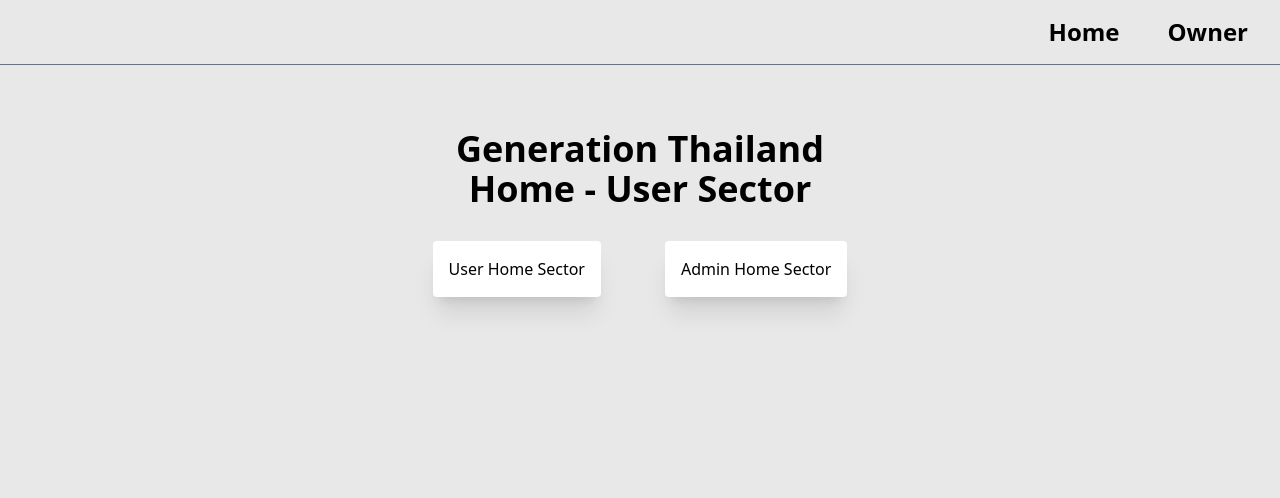
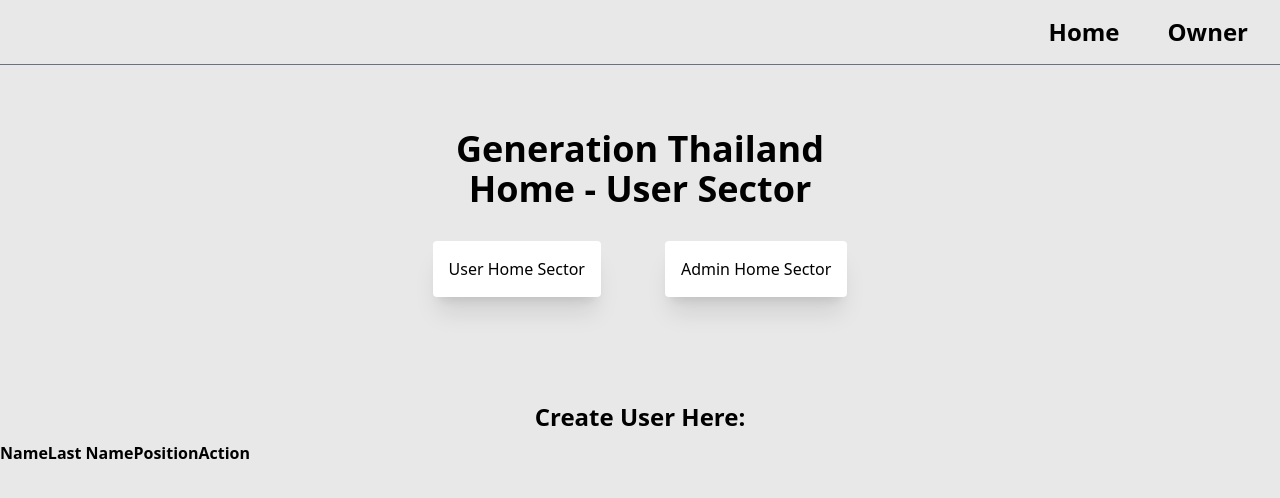
Before and after one commit to orayachan/17-oraya-react, a React (Vite) app: page /user in a window 1280 px wide. Shown: the top 498 px of the page. Built offline with nearby package versions, Linux system fonts and the light colour scheme.

Commit message:
feat: save progress

```diff
--- a/package.json
+++ b/package.json
@@ -5,7 +5,7 @@
   "type": "module",
   "scripts": {
     "dev": "vite",
-    "build": "vite build, [my-framework] build --output public",
+    "build": "vite build",
     "lint": "eslint .",
     "preview": "vite preview"
   },
--- a/src/pages/Admin.jsx
+++ b/src/pages/Admin.jsx
@@ -1,9 +1,10 @@
 import { Link } from "react-router";
-// import React, { useState } from "react";
+// import React, { useEffect, useState } from "react";
+// import axios from "axios";
 
 const Admin = () => {
   return (
-    <div className="h-screen bg-[#e8e8e8] text-center mt-16">
+    <div className="w-screen bg-[#e8e8e8] text-center mt-16">
       <p className="text-4xl font-bold">Generation Thailand</p>
       <p className="text-4xl font-bold">Home - Admin Sector</p>
       <section className="py-8">
@@ -14,9 +15,9 @@ const Admin = () => {
             <Link to="/admin">Admin Home Sector</Link>
         </button>
       </section>
-      <section>
-        <p className="text-2xl font-bold py-2">Create User Here:</p>
-        <form>
+      <section className="py-8">
+        <p className="text-2xl font-bold py-2 mt-16">Create User Here:</p>
+        <form className="m-auto">
             <input type="text" id="name" name="name" placeholder="Name" className="bg-white rounded p-2 mx-4 w-56"></input>
             <input type="text" id="lastname" name="lastname" placeholder="Last Name" className="bg-white rounded p-2 mx-4 w-56"></input>
             <input type="text" id="position" name="position" placeholder="Position" className="bg-white rounded p-2 mx-4 w-56"></input>
@@ -24,7 +25,7 @@ const Admin = () => {
         </form>
       </section>
       <section>
-        <p className="text-2xl font-bold py-2">Create User Here:</p>
+        <p className="text-2xl font-bold py-2 mt-16">Create User Here:</p>
         <table>
             <thead>
                 <tr>
@@ -36,10 +37,10 @@ const Admin = () => {
             </thead>
             <tbody>
                 <tr>
-                    <td>{person.name}</td>
-                    <td>{person.lastName}</td>
-                    <td>{person.position}</td>
-                    <td>{person.deleteButton}</td>
+                    {/* <td>{person.name}</td> */}
+                    {/* <td>{person.lastName}</td> */}
+                    {/* <td>{person.position}</td> */}
+                    {/* <td>{person.deleteButton}</td> */}
                 </tr>
             </tbody>
         </table>
@@ -48,4 +49,6 @@ const Admin = () => {
   );
 };
 
+
+
 export default Admin;
--- a/src/pages/User.jsx
+++ b/src/pages/User.jsx
@@ -14,6 +14,27 @@ const User = () => {
             <Link to="/admin">Admin Home Sector</Link>
         </button>
       </section>
+      <section>
+        <p className="text-2xl font-bold py-2 mt-16">Create User Here:</p>
+        <table>
+            <thead>
+                <tr>
+                    <th>Name</th>
+                    <th>Last Name</th>
+                    <th>Position</th>
+                    <th>Action</th>
+                </tr>
+            </thead>
+            <tbody>
+                <tr>
+                    {/* <td>{person.name}</td> */}
+                    {/* <td>{person.lastName}</td> */}
+                    {/* <td>{person.position}</td> */}
+                    {/* <td>{person.deleteButton}</td> */}
+                </tr>
+            </tbody>
+        </table>
+      </section>
     </div>
   );
 };
```
